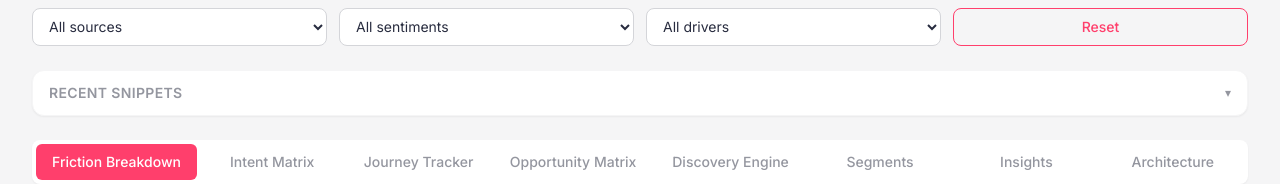
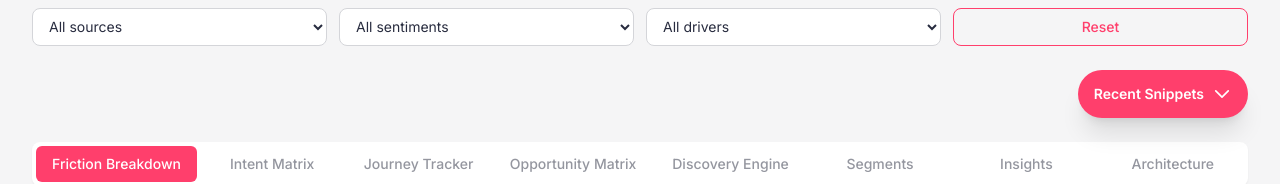
Before and after one commit to swetapadmaswain/myntra-dashboard, a Next.js app in the folder frontend/: page / in a window 1280 px wide. Shown: the part 212-396 px from the top of the page. Built offline with nearby package versions, Linux system fonts and the light colour scheme; no server answers.

Commit message:
ui: style Recent Snippets toggle as a rounded pink Ask-AI-like button

```diff
--- a/frontend/src/components/Dashboard.tsx
+++ b/frontend/src/components/Dashboard.tsx
@@ -202,18 +202,29 @@ export function Dashboard() {
         </button>
       </div>
 
-      <div className="mb-6 overflow-hidden rounded-xl border border-myntra-gray bg-white shadow-sm">
-        <button
-          onClick={() => setShowSnippets(!showSnippets)}
-          className="flex w-full items-center justify-between px-4 py-3 text-left transition hover:bg-myntra-gray"
-        >
-          <span className="text-sm font-semibold uppercase tracking-wide text-myntra-text-light">Recent Snippets</span>
-          <span className="text-xs text-myntra-text-light">{showSnippets ? '▴' : '▾'}</span>
-        </button>
+      <div className="mb-6">
+        <div className="flex justify-end">
+          <button
+            onClick={() => setShowSnippets(!showSnippets)}
+            className="flex h-12 items-center gap-2 rounded-full bg-myntra-pink px-4 text-white shadow-xl transition hover:scale-105 hover:bg-myntra-pink-dark"
+          >
+            <span className="text-sm font-semibold">Recent Snippets</span>
+            <svg
+              xmlns="http://www.w3.org/2000/svg"
+              fill="none"
+              viewBox="0 0 24 24"
+              strokeWidth={2}
+              stroke="currentColor"
+              className={`h-5 w-5 transition-transform ${showSnippets ? 'rotate-180' : ''}`}
+            >
+              <path strokeLinecap="round" strokeLinejoin="round" d="M19.5 8.25l-7.5 7.5-7.5-7.5" />
+            </svg>
+          </button>
+        </div>
         {showSnippets && (
-          <div className="border-t border-myntra-gray p-4">
+          <div className="mt-4">
             {snippetsLoading ? (
-              <div className="flex h-[420px] items-center justify-center text-sm text-myntra-text-light">
+              <div className="flex h-[420px] items-center justify-center rounded-xl bg-white p-8 text-center text-myntra-text-light shadow-sm">
                 Loading snippets...
               </div>
             ) : (
```
